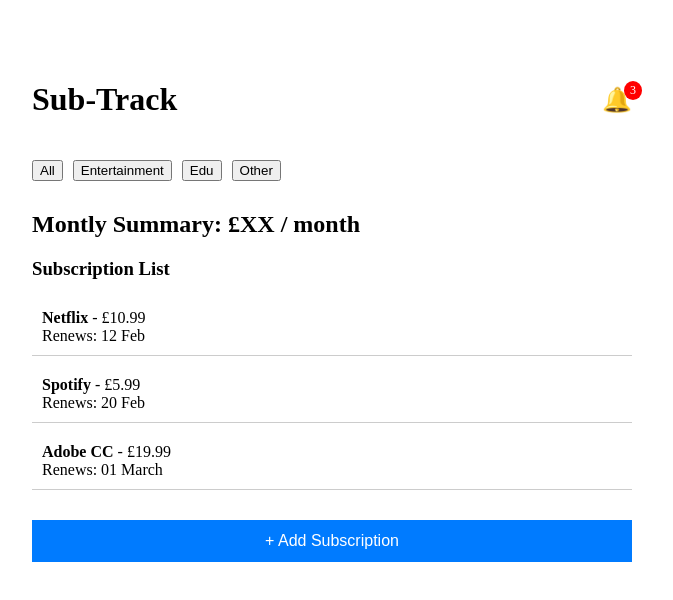
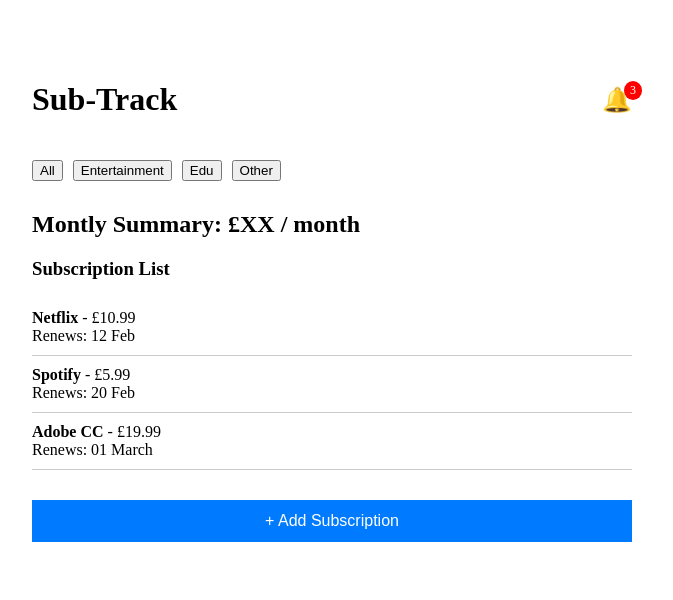
Before and after one commit to Hwane14/sub-track, a React app in the folder frontend/: page /dashboard in a window 1280 px wide. Shown: the top 600 px of the page, without its empty margins (308-981 px from the left). Built offline with nearby package versions, Linux system fonts and the light colour scheme; the HTML template or start-up script is replaced by a standard one.

Commit message:
Extract SubscriptionCard component and integrate into Dashboard UI

```diff
--- /dev/null
+++ b/frontend/src/components/SubscriptionCard.jsx
@@ -0,0 +1,10 @@
+function SubscriptionCard({ name, price, renewDate }) {
+    return (
+        <div style={{ padding: "10px 0", borderBottom: "1px solid #ccc" }}>
+            <strong>{name}</strong> - £{price}
+            <div>Renews: {renewDate}</div>
+        </div>
+    );
+}
+
+export default SubscriptionCard;
--- a/frontend/src/pages/Dashboard.jsx
+++ b/frontend/src/pages/Dashboard.jsx
@@ -1,3 +1,5 @@
+import SubscriptionCard from "../components/SubscriptionCard";
+
 function Dashboard() {
     return (
         <div style={{ maxWidth: "600px", margin: "40px auto", padding: "20px" }}>
@@ -43,24 +45,9 @@
                 <h3>Subscription List</h3>
 
                 <div style={{ marginTop: "10px"}}>
-                    <div style={{ padding: "10px", borderBottom: "1px solid #ccc" }}>
-                        <strong>Netflix</strong> - £10.99
-                        <div>Renews: 12 Feb</div>
-                    </div>
-                </div>
-
-                <div style={{ marginTop: "10px"}}>
-                    <div style={{ padding: "10px", borderBottom: "1px solid #ccc" }}>
-                        <strong>Spotify</strong> - £5.99
-                        <div>Renews: 20 Feb</div>
-                    </div>
-                </div>
-
-                <div style={{ marginTop: "10px"}}>
-                    <div style={{ padding: "10px", borderBottom: "1px solid #ccc" }}>
-                        <strong>Adobe CC</strong> - £19.99
-                        <div>Renews: 01 March</div>
-                    </div>
+                    <SubscriptionCard name="Netflix" price="10.99" renewDate="12 Feb" />
+                    <SubscriptionCard name="Spotify" price="5.99" renewDate="20 Feb" />
+                    <SubscriptionCard name="Adobe CC" price="19.99" renewDate="01 March" />
                 </div>
             </section>
 
```
Also changed, not shown: 1 other file (tests, documents, lock files or other folders).
